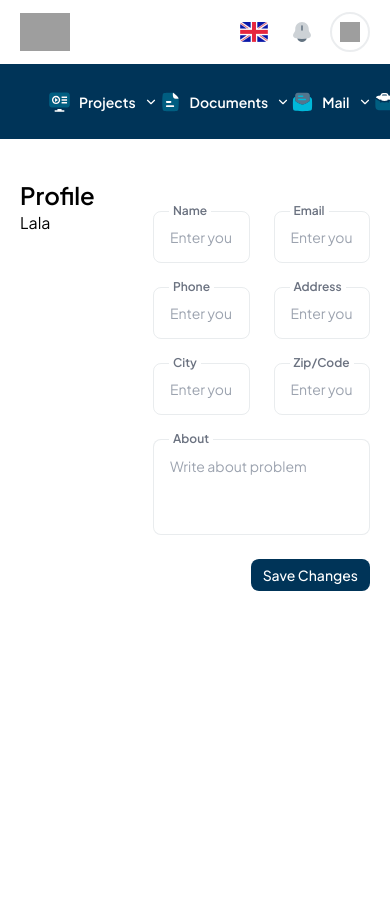
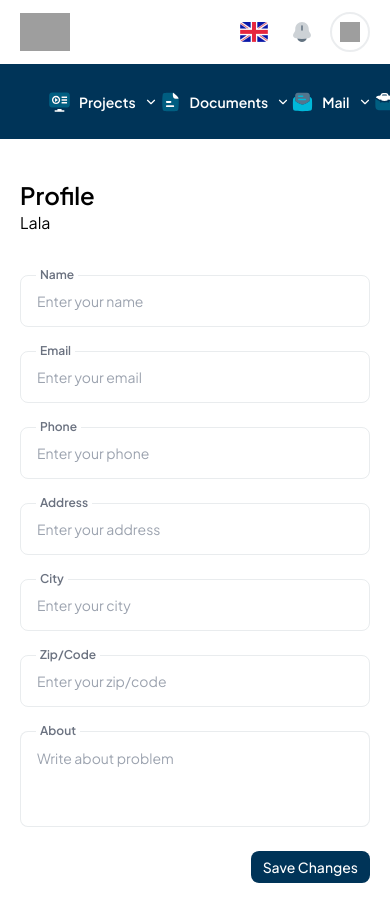
Before and after one commit to BCPAZ/crm-app, a React (Vite) app: page /profile in a window 390 px wide. Shown: the top 922 px of the page. Built offline with nearby package versions, Linux system fonts and the light colour scheme; grey boxes are pictures that could not be loaded.

Commit message:
style : Responsive layout created

```diff
--- a/src/views/App/Profile.jsx
+++ b/src/views/App/Profile.jsx
@@ -5,10 +5,10 @@ const Profile = () => {
     <section className="h-screen">
       <div className="siteContainer">
         <h1 className="text-2xl mt-10 font-semibold">Profile</h1>
-        <div className="w-full flex justify-between" action="">
-          <div className="w-[38%]">Lala</div>
-          <div className="w-[62%]">
-            <div className="grid grid-cols-2 gap-6">
+        <div className="w-full flex lg:flex-row flex-col justify-between gap-10" action="">
+          <div className="lg:w-[38%] w-full">Lala</div>
+          <div className="lg:w-[62%] w-full">
+            <div className="grid md:grid-cols-2 grid-cols-1 gap-6">
               <Input label="Name" placeholder="Enter your name" type="text" />
               <Input
                 label="Email"
```
